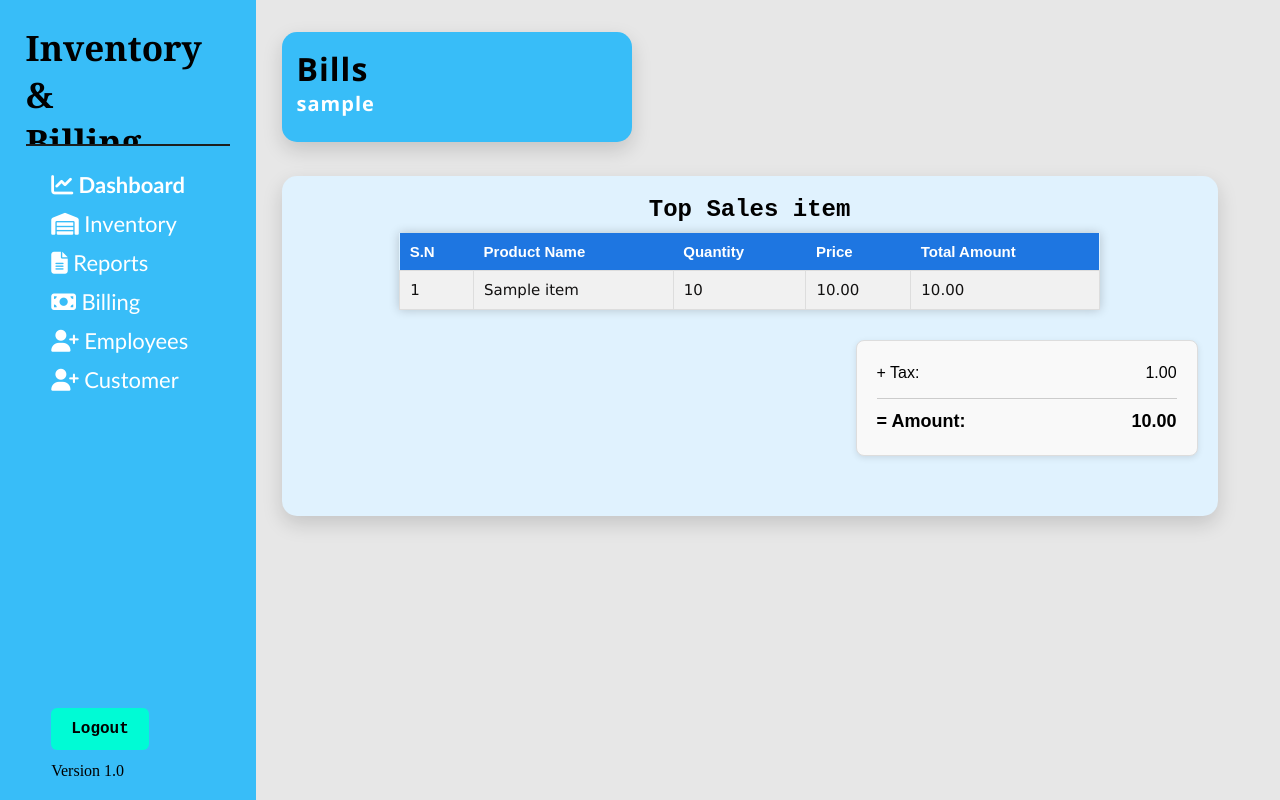
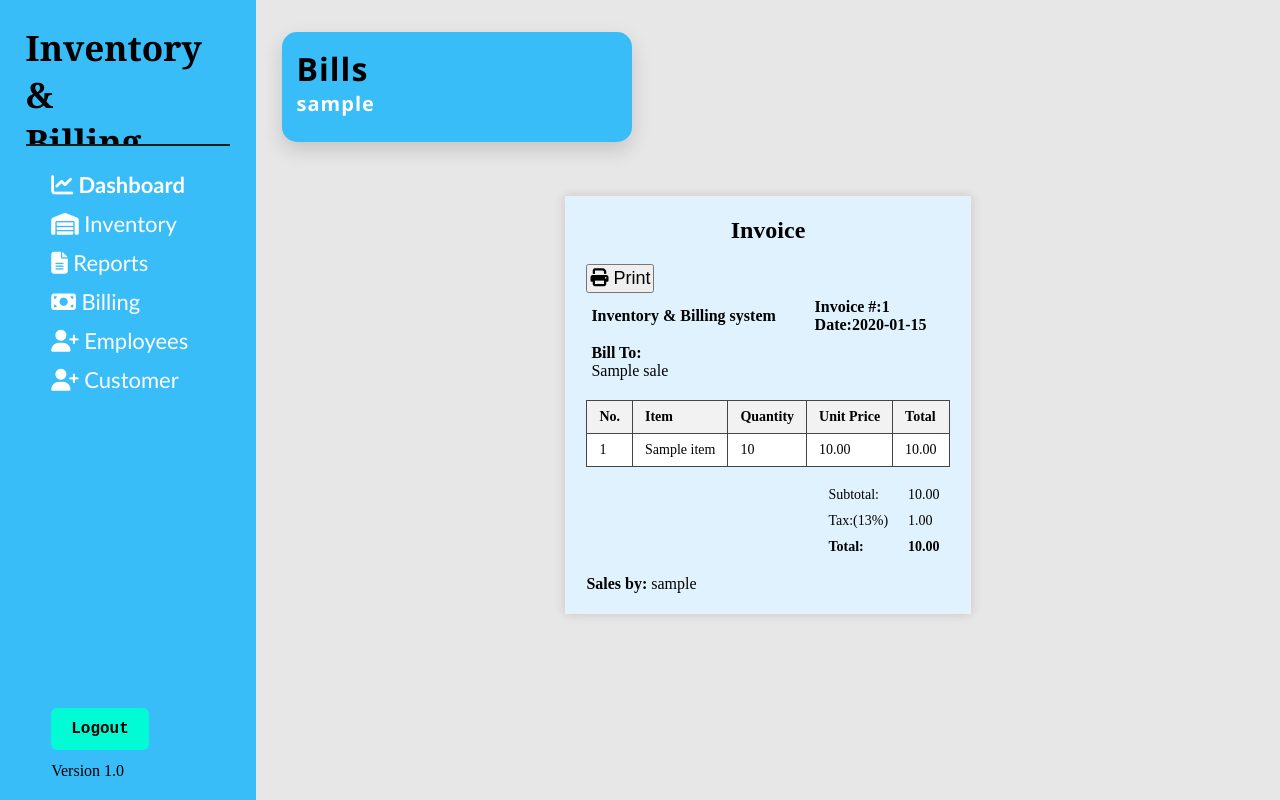
Before and after one commit to SachinBartaula/Inventory-and-Billing-System, a PHP site: page /view_bill.php?sale_id=1 in a window 1280 px wide. Run offline with PHP 8.4, Linux system fonts and the light colour scheme; the visitor is signed in with stand-in values (Sample User, id 1); tables that the repository leaves empty hold one stand-in row (values such as "Sample post"); some libraries are stand-ins or nearby versions.

Commit message:
print done

```diff
--- a/Styles.css
+++ b/Styles.css
@@ -755,9 +755,31 @@ margin-right: 8vw;
     font-weight: bold;
     transition: 0.3s;
 }
-
+.billing_btn_add {
+    margin-left: 50%;
+    width: 50%;
+    padding: 12px;
+    background-color: #20a8ec;
+    color: white;
+    font-size: 16px;
+    border: none;
+    border-radius: 6px;
+    cursor: pointer;
+    font-weight: bold;
+    transition: 0.3s;
+}
 /* Invoice of billing */
-
+.invoice-box-print{
+     margin: 20px auto;
+    padding: 20px;
+    border: 1px solid #eee;
+    background-color: #E0F2FE;
+    box-shadow: 0 0 10px rgba(0,0,0,0.15);
+    width: fit-content; /* shrink to fit content */
+    max-width: 95%; /* never exceed screen width */
+    box-sizing: border-box;
+    height: fit-content;
+}
 .invoice-box {
     margin: 20px auto;
     margin-top: 24vh;
@@ -771,7 +793,12 @@ margin-right: 8vw;
     height: fit-content;
 }
 
-.invoice-box h1 {
+.invoice-box  h1 {
+    text-align: center;
+    margin-bottom: 20px;
+    font-size: 24px;
+}
+.invoice-box-print h1 {
     text-align: center;
     margin-bottom: 20px;
     font-size: 24px;
@@ -797,6 +824,10 @@ margin-right: 8vw;
 .items th {
     background-color: #f2f2f2;
 }
+.items tr td {
+    background-color: #ffffff;
+}
+
 
 .totals {
     width: 100%;
@@ -954,7 +985,9 @@ margin-right: 8vw;
     background-color: #f9f9f9;
     box-shadow: 0 2px 6px rgba(0,0,0,0.1);
     font-family: Arial, sans-serif;
+        margin-right: 8vw;
 }
+
 
 .amt_row {
     display: flex;
@@ -970,3 +1003,23 @@ margin-right: 8vw;
     padding-top: 12px;
     margin-top: 8px;
 }
+
+@media print {
+    .sidebar,
+    .billing,
+    .billing-btn,
+    .billing_btn_add,
+    .main_box_heading,
+    .print_button{
+        display: none !important;
+    }
+
+    body {
+        background: white;
+    }
+}
+.print_button {
+    padding: 2px;
+    font-size: large;
+
+}
--- a/a_billing.php
+++ b/a_billing.php
@@ -39,7 +39,7 @@ if (isset($_POST["billing_submit"])) {
     }
 
     // Redirect to prevent duplicate insert on refresh
-    header("Location: a_billing.php?success=1");
+    header("Location: view_bill.php?sale_id=$sale_id&print=1");
     exit();
 }
 ?>
@@ -155,7 +155,7 @@ if (isset($_POST["billing_submit"])) {
             <input type="hidden" name="invoice_data" id="invoice_data">
 
             <div class="form-group">
-                <button type="button" class="billing-btn" onclick="add_sales()">Add Item</button>
+                <button type="button" class="billing_btn_add" onclick="add_sales()">Add Item</button><br>
                 <button type="submit" name="billing_submit" class="billing-btn">Save Invoice</button>
             </div>
         </form>
@@ -169,7 +169,7 @@ if (isset($_POST["billing_submit"])) {
             <tr>
                 <td><strong>Inventory & Billing system</strong></td>
                 <td>
-                    <strong>Invoice #:</strong> 001<br>
+                    <strong>Invoice #:</strong> <br>
                     <strong>Date:</strong> <span id="date_text"></span>
                 </td>
             </tr>
--- a/a_dashboard.php
+++ b/a_dashboard.php
@@ -72,7 +72,7 @@
                 </div>
             </div>
             <div class="main_body">
-                <h2 id="main_body_heading">Sales History</h2>
+                <h2 id="main_body_heading">Sales</h2>
                 <div class="main_body_table">
                     <table id="salesTable" class="display">
                         <thead>
--- a/main.js
+++ b/main.js
@@ -153,4 +153,11 @@ function closeemployee() {
 // ------------------------------------customer------------------------
 function addCustomer() {
   document.getElementById("customer_form_container").classList.add("show");
+
+
 }
+// ---------------------------------view bills----------------------
+
+function print_function(){
+  window.print();
+}
--- a/view_bill.php
+++ b/view_bill.php
@@ -5,6 +5,24 @@
         header("Location: index.php");
         exit();
     }
+
+    if (!isset($_GET['sale_id'])) {
+        die("Invalid invoice");
+    }
+
+    $sale_id = intval($_GET['sale_id']);
+
+     $sql = "SELECT * FROM sales_items where sale_id=$sale_id";
+                                $result = $conn->query($sql);
+                                if ($result->num_rows > 0) {
+                                    $row = $result->fetch_assoc();
+                                }
+     $sql_show_data = "SELECT customer_name,sale_date FROM sales where sale_id=$sale_id";
+                                $result_show_data = $conn->query($sql_show_data);
+                                if ($result_show_data->num_rows > 0) {
+                                    $row_show_data = $result_show_data->fetch_assoc();
+                                }
+
     ?>
  <!DOCTYPE html>
  <html lang="en">
@@ -66,21 +84,35 @@
                      <h4><?php echo $_SESSION["username_session"]; ?></h4>
                  </div>
              </div>
-             <div class="main_body">
-                 <h2 id="main_body_heading">Top Sales item</h2>
-                 <div class="main_body_table">
-                     <table id="salesTable" class="display">
-                         <thead>
+
+                     <div class="invoice-box-print">
+                         <h1>Invoice</h1>
+                    <button class="print_button" onclick="print_function()">
+    <i class="fas fa-print"></i> Print
+</button>
+                         <table class="details">
                              <tr>
-                                 <th> S.N </th>
-                                 <th> Product Name</th>
-                                 <th> Quantity </th>
-                                 <th> Price </th>
-                                 <th> Total Amount </th>
-
+                                 <td><strong>Inventory & Billing system</strong></td>
+                                 <td>
+                                     <strong>Invoice #:<?php echo  $row['sale_id'] ?></strong> <br>
+                                     <strong>Date:<?php echo  $row_show_data['sale_date'] ?></strong> <span></span>
+                                 </td>
                              </tr>
-                         </thead>
-                         <tbody>
+                             <tr>
+                                 <td colspan="2">
+                                     <strong>Bill To:</strong>
+                                     <p><?php echo  $row_show_data['customer_name'] ?></p>
+                                 </td>
+                             </tr>
+                         </table>
+                         <table class="items">
+                             <tr>
+                                 <th>No.</th>
+                                 <th>Item</th>
+                                 <th>Quantity</th>
+                                 <th>Unit Price</th>
+                                 <th>Total</th>
+                             </tr>
                              <?php
 
                                 if (isset($_GET['sale_id'])) {
@@ -93,7 +125,8 @@
                                 $result = $conn->query($sql);
                                 if ($result->num_rows > 0) {
                                     $sno = 1;
-                                    while ($row = $result->fetch_assoc()) {
+                                    while
+                                        ($row = $result->fetch_assoc()){
                                         echo "<tr>"
                                             . "<td>" . $sno . "</td>"
                                             . "<td>" . $row['product_name'] . "</td>"
@@ -104,37 +137,38 @@
                                         $sno++;
                                     }
                                 }
-                                $sql_total_amount = "SELECT final_total,tax FROM sales WHERE sale_id = $sale_id";
+
+                                $sql_total_amount = "SELECT final_total,tax,subtotal FROM sales WHERE sale_id = $sale_id";
                                 $result_amount = $conn->query($sql_total_amount);
 
                                 $total_amount = "";
                                 if ($result_amount && $result_amount->num_rows > 0) {
                                     $row_amount = $result_amount->fetch_assoc();
                                     $total_amount = $row_amount['final_total'];
-                                    $tax=$row_amount['tax'];
+                                    $tax = $row_amount['tax'];
+                                    $subtotal = $row_amount['subtotal'];
                                 }
                                 ?>
-                         </tbody>
-                        </table>
-                    </div>
-         <div class="amt_view">
-    <div class="amt_row">
-        <span>+ Tax:</span>
-        <span><?php echo $tax; ?></span>
-    </div>
-    <div class="amt_row total">
-        <span>= Amount:</span>
-        <span><?php echo $total_amount; ?></span>
-    </div>
-</div>
-                </div>
-         </div>
+                         </table>
+                         <table class="totals">
+            <tr><td>Subtotal:</td><td><?php echo $subtotal; ?></td></tr>
+            <tr><td>Tax:(13%)</td><td><?php echo $tax; ?></td></tr>
+            <tr><td><strong>Total:</strong></td><td ><strong><?php echo $total_amount; ?></strong></td></tr>
+        </table>
+        <p><strong>Sales by: </strong> <?php echo $_SESSION["username_session"]; ?> </p>
+                     </div>
+                 </div>
 
 
+
+                 <?php if (isset($_GET['print'])) { ?>
+                     <script>
+                         window.onload = function() {
+                             window.print();
+                         };
+                     </script>
+                 <?php } ?>
 
      </body>
 
  </html>
- </body>
-
- </html>
```
Also changed, not shown: a_reports.php (+14 -12 lines).
